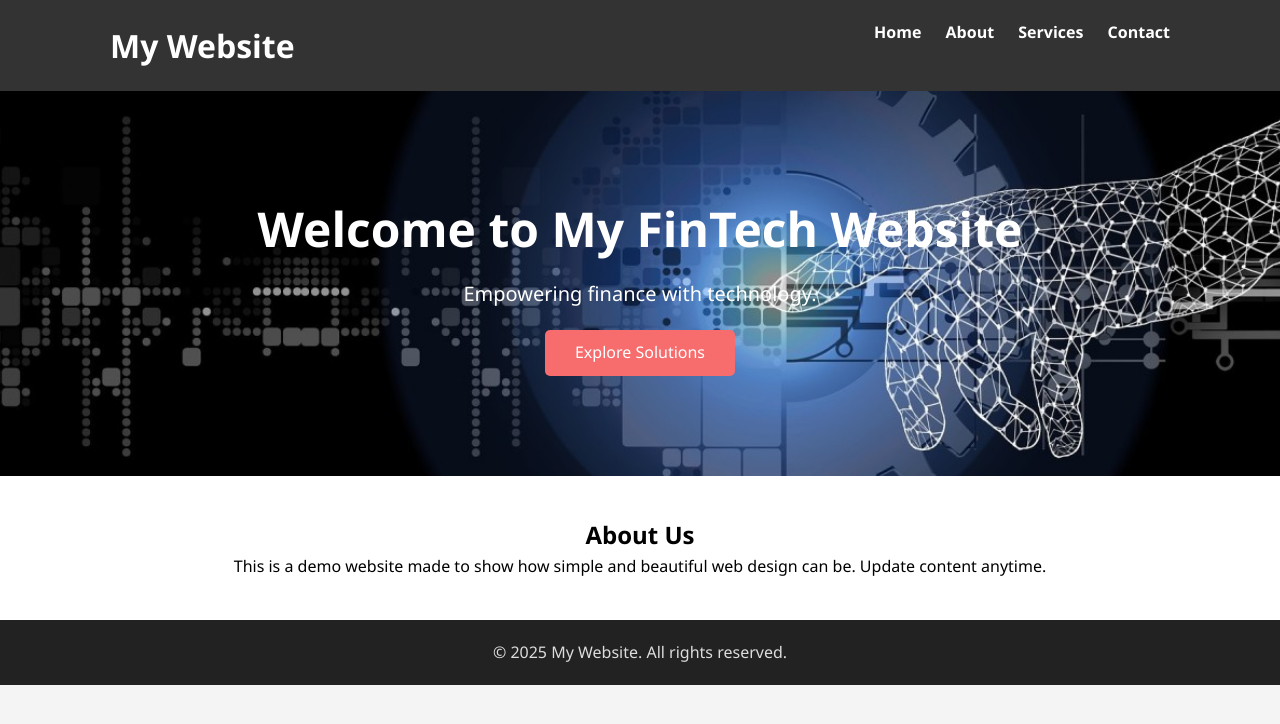
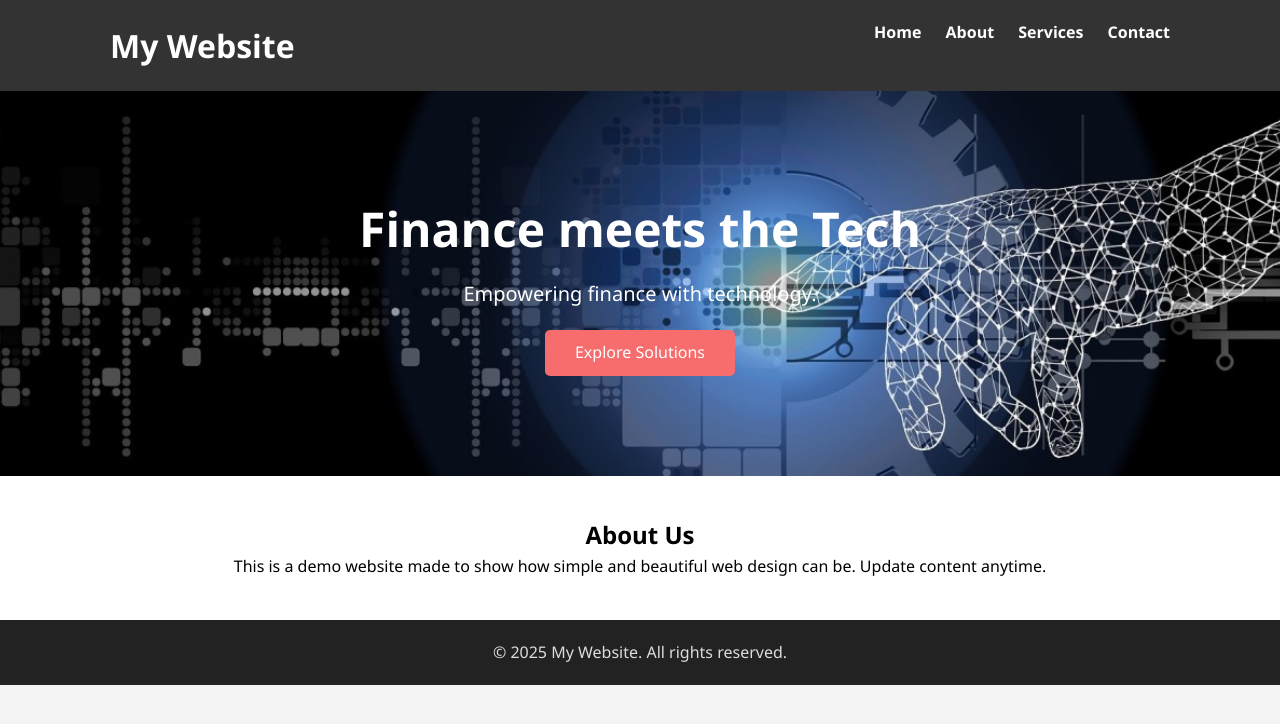
Before and after one commit to Pulkit19917/webbazar, a plain HTML site: page Index.html in a window 1280 px wide. Drawn offline with Linux system fonts and the light colour scheme.

Commit message:
Index.html

```diff
--- a/Index.html
+++ b/Index.html
@@ -25,7 +25,7 @@
 <section class="hero fintech-hero">
   <div class="overlay">
     <div class="container">
-      <h2>Welcome to My FinTech Website</h2>
+      <h2>Finance meets the Tech</h2>
       <p>Empowering finance with technology.</p>
       <a href="#" class="btn">Explore Solutions</a>
     </div>
```
